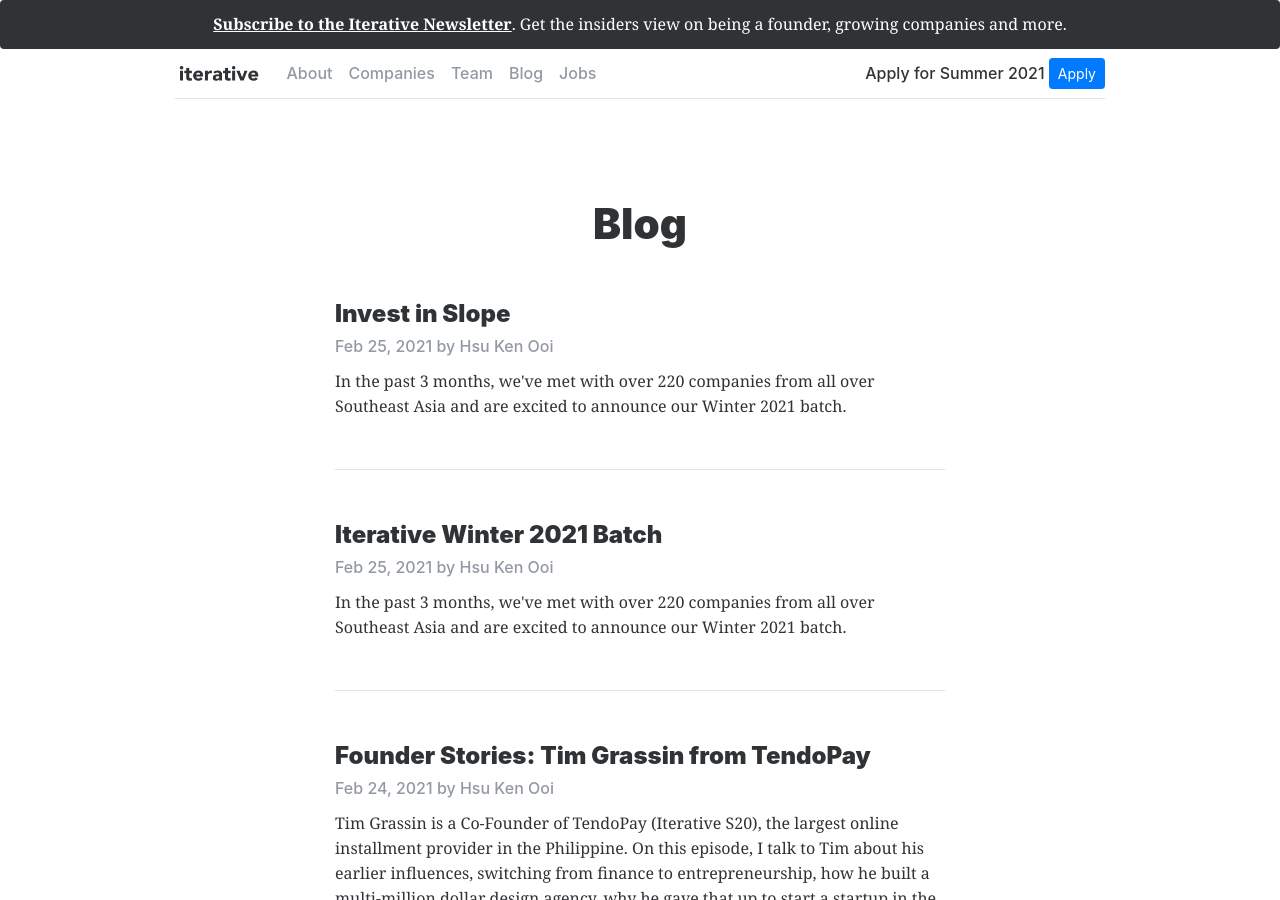
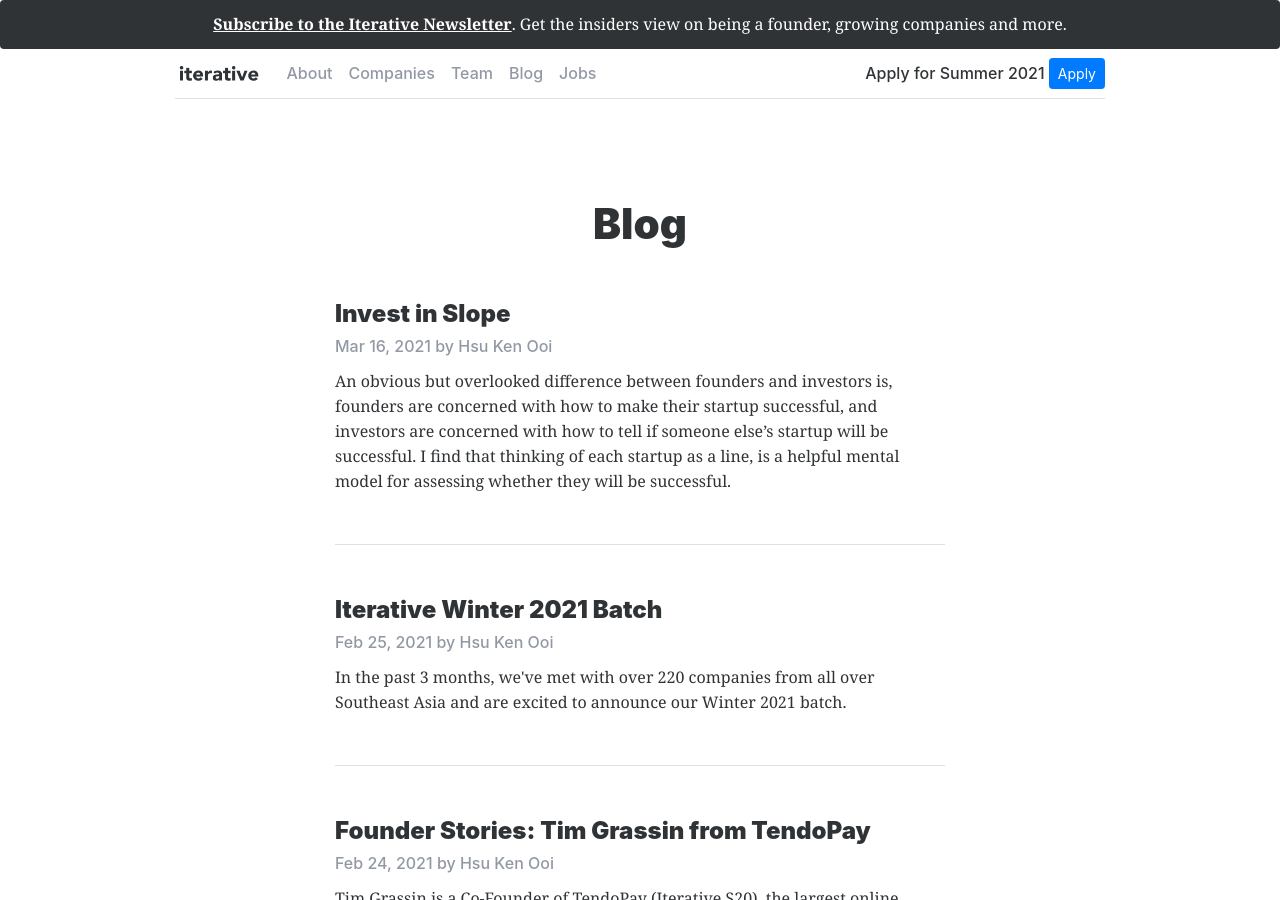
Before and after one commit to hsukenooi/iterative-website, a Jekyll site: the page built from blog.html, in a window 1280 px wide and 900 px high. Built offline with Jekyll 4.4.1, drawn with Linux system fonts in a browser that asks for light colours; comment, search, counter and statistics services are not loaded.

Commit message:
Added post share image

```diff
--- a/_posts/2021-03-16-invest-in-slope.markdown
+++ b/_posts/2021-03-16-invest-in-slope.markdown
@@ -1,11 +1,11 @@
 ---
 layout: post
 title:  "Invest in Slope"
-date: 2021-02-25 15:00:00 +0800
+date: 2021-03-16 15:00:00 +0800
 author: "Hsu Ken Ooi"
 categories: blog
-excerpt: "In the past 3 months, we've met with over 220 companies from all over Southeast Asia and are excited to announce our Winter 2021 batch."
-image: /assets/blog/2021-02-25-post-cover.jpg
+excerpt: "An obvious but overlooked difference between founders and investors is, founders are concerned with how to make their startup successful, and investors are concerned with how to tell if someone else’s startup will be successful. I find that thinking of each startup as a line, is a helpful mental model for assessing whether they will be successful."
+image: /assets/blog/2021-03-16-invest-in-slope-cover.jpg
 ---
 
 A benefit of studying mathematics is, you learn how to describe things and their relationships with each other. For example, if you want to describe a line, you can with the equation y = mx + b, where b is the y-intercept and m is the slope given any point x.
```
Also changed, not shown: assets/blog/2021-03-16-invest-in-slope-cover.jpg (added).
